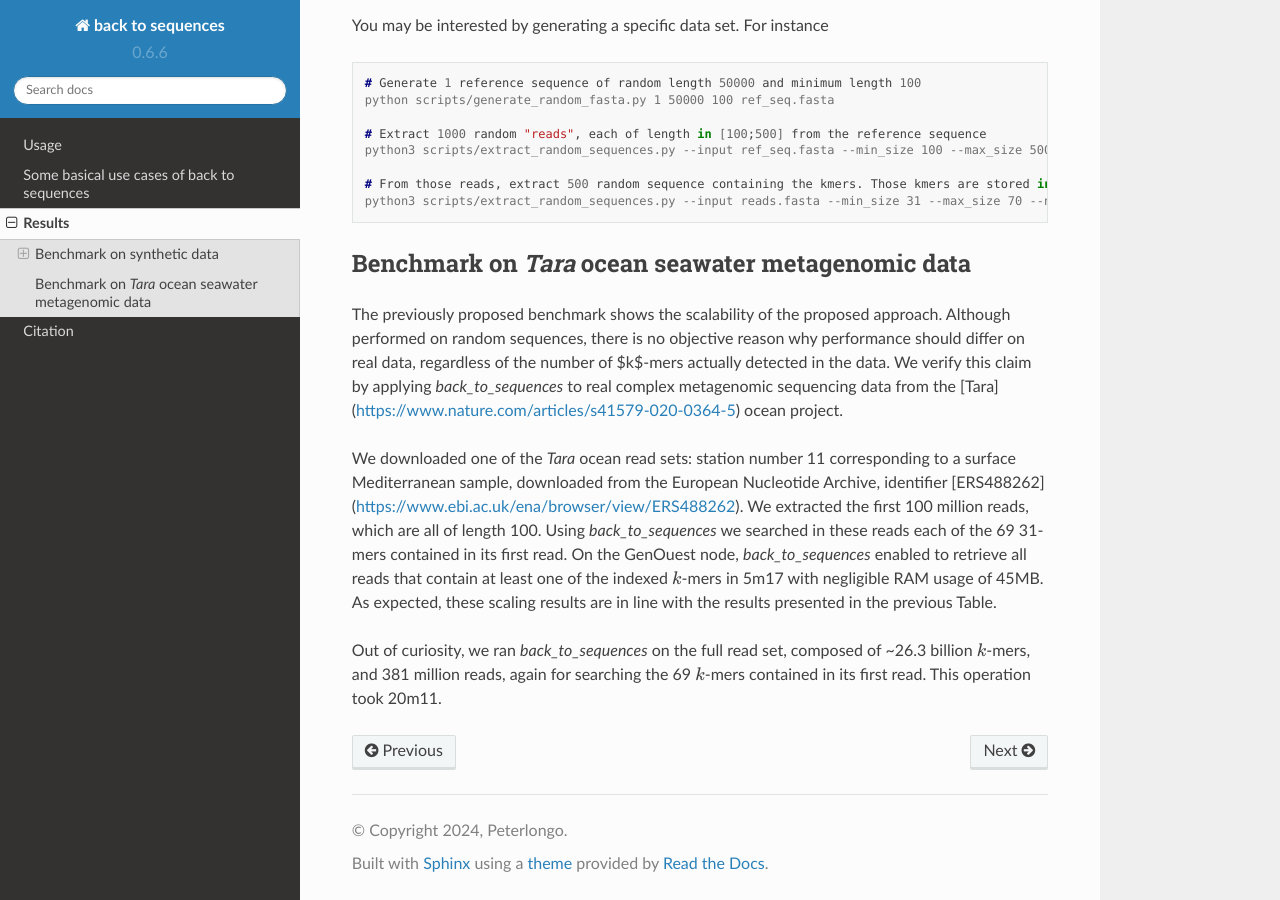
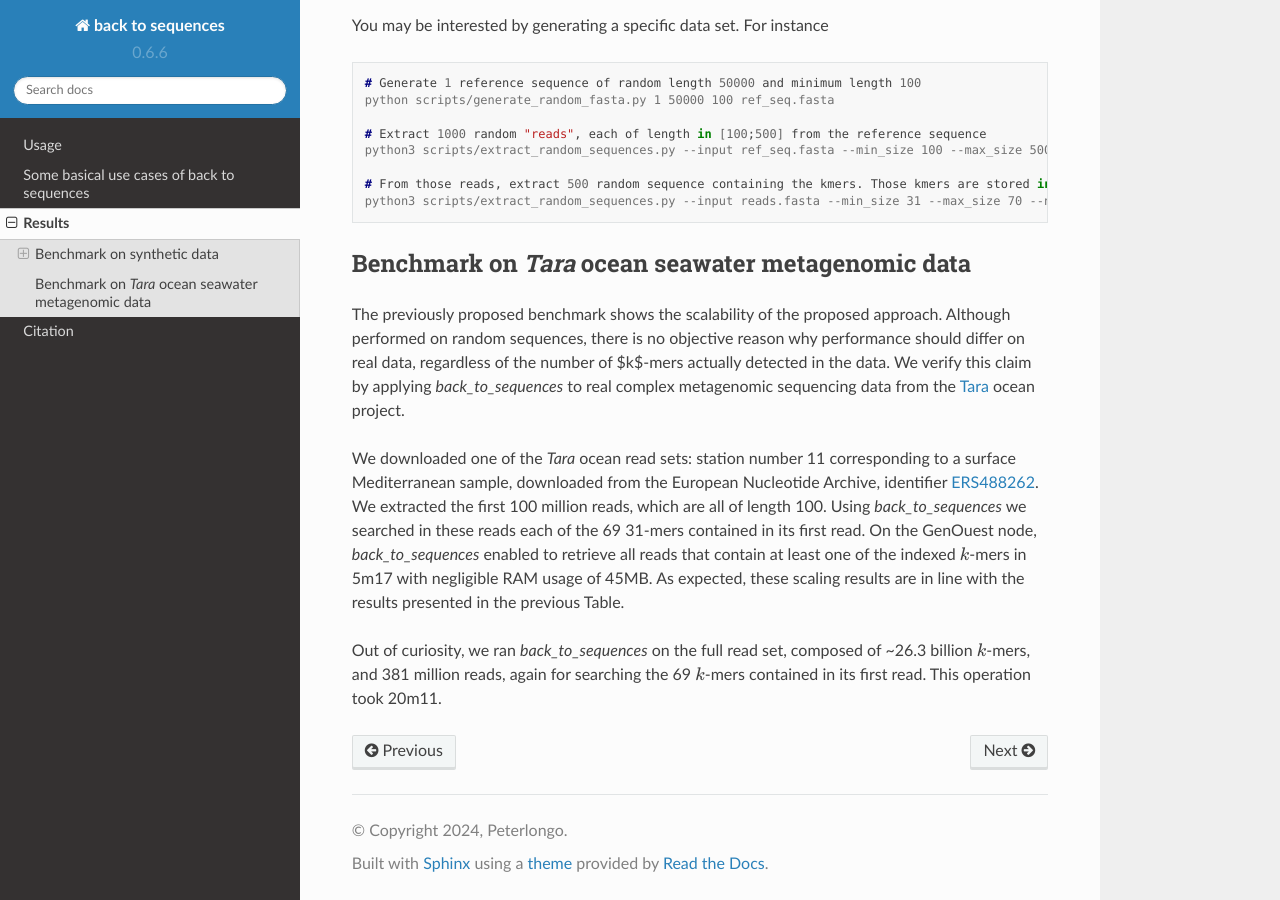
Before and after one commit to pierrepeterlongo/b2s_doc, a Sphinx documentation site: the page built from docs/source/results.rst, in a window 1280 px wide and 900 px high, scrolled down 1665 px. Built offline with Sphinx 7.4.7 and the Read the Docs theme 2.0.0, drawn with Linux system fonts in a browser that asks for light colours; pages that are not in the unit, such as notebooks, are missing from menus.

Commit message:
update links

```diff
--- a/docs/source/results.rst
+++ b/docs/source/results.rst
@@ -94,11 +94,12 @@ approach. Although performed on random sequences, there is no objective
 reason why performance should differ on real data, regardless of the
 number of $k$-mers actually detected in the data. We verify this claim
 by applying `back_to_sequences` to real complex metagenomic sequencing
-data from the [Tara](https://www.nature.com/articles/s41579-020-0364-5) ocean project.
+data from the `Tara <https://www.nature.com/articles/s41579-020-0364-5>`_ ocean project.
 
 We downloaded one of the *Tara* ocean read sets: station number 11
 corresponding to a surface Mediterranean sample, downloaded from the
-European Nucleotide Archive, identifier [ERS488262](https://www.ebi.ac.uk/ena/browser/view/ERS488262). We extracted the
+European Nucleotide Archive, identifier
+`ERS488262 <https://www.ebi.ac.uk/ena/browser/view/ERS488262>`_. We extracted the
 first 100 million reads, which are all of length 100. Using
 `back_to_sequences` we searched in these reads each of the 69 31-mers
 contained in its first read. On the GenOuest node, `back_to_sequences`
```
